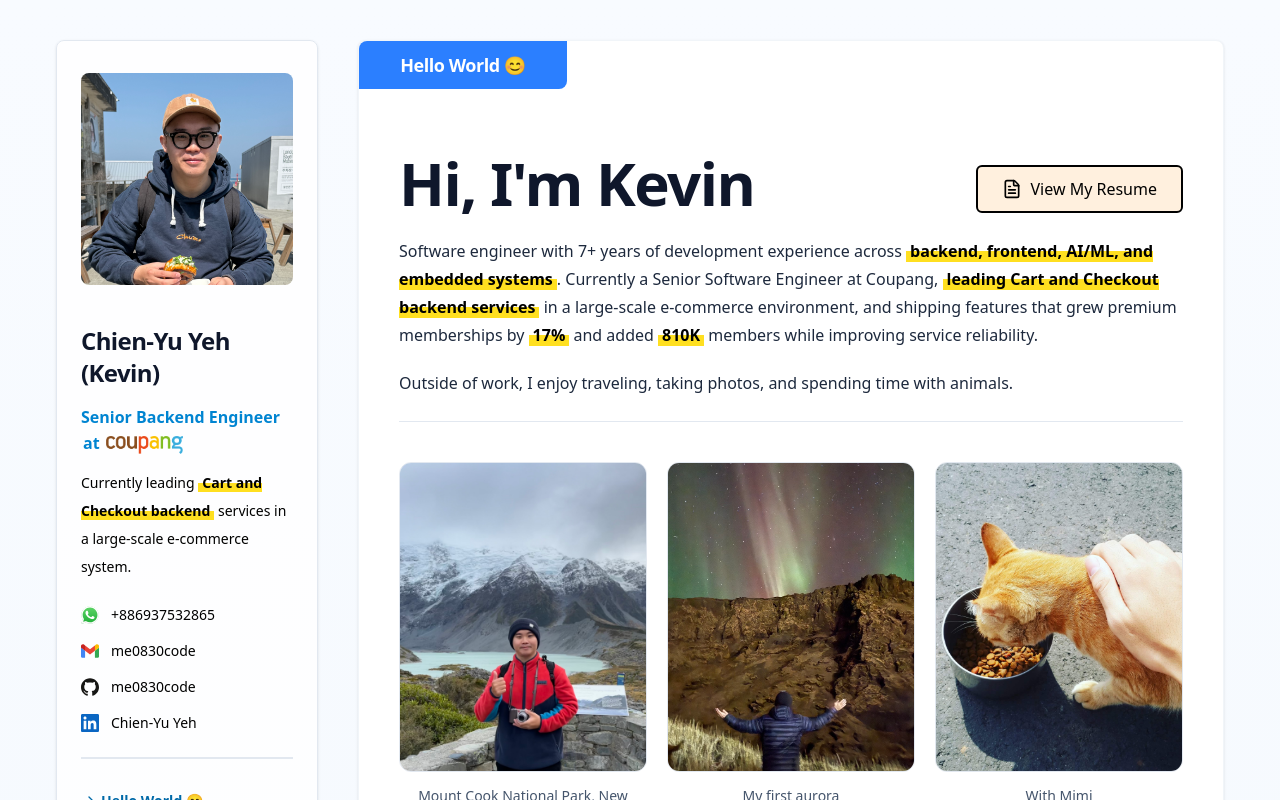
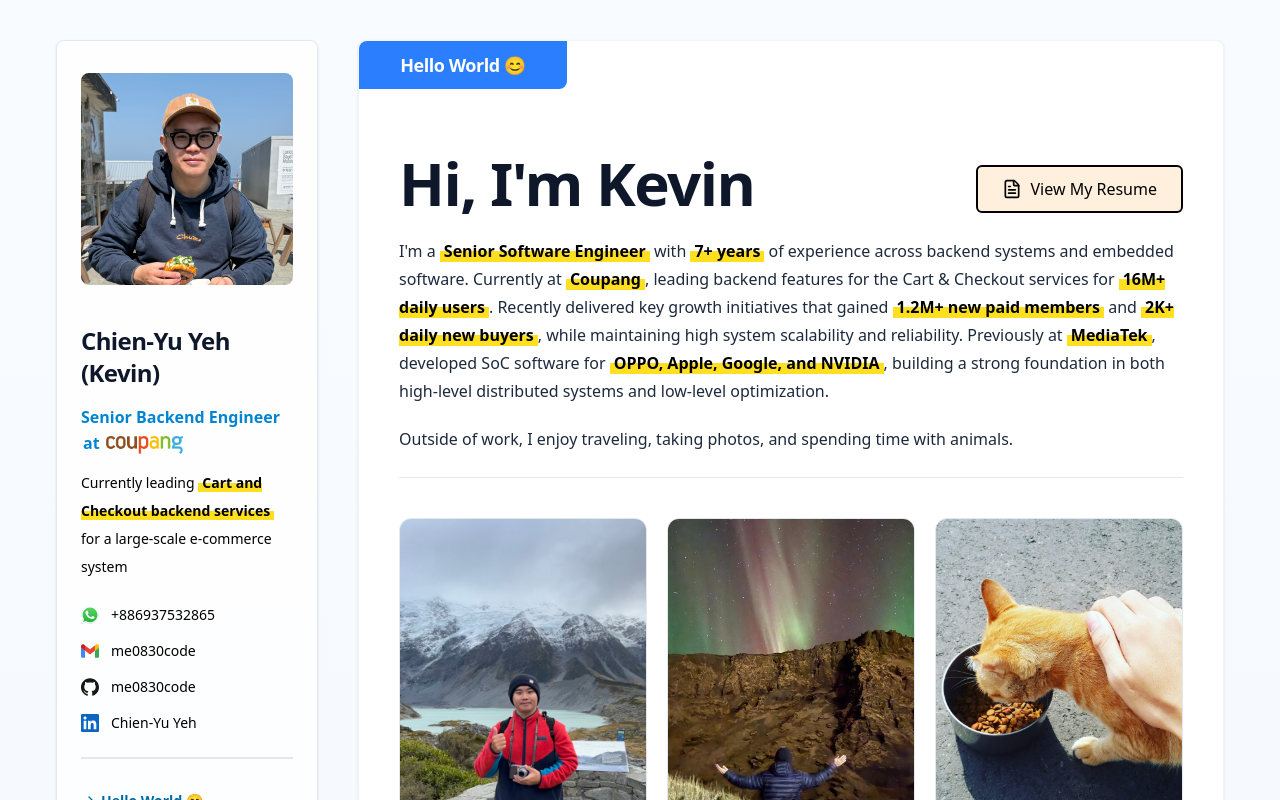
Before and after one commit to me0830code/me0830code.github.io, a React (Vite) app: page / in a window 1280 px wide. Shown: the top 800 px of the page. Built offline with nearby package versions, Linux system fonts and the light colour scheme.

Commit message:
Update info data

```diff
--- a/src/data/personalData/personalData.ts
+++ b/src/data/personalData/personalData.ts
@@ -6,9 +6,9 @@
     MY_NAME: "Chien-Yu Yeh (Kevin)",
     MY_EN_NAME: "Kevin",
     CURRENT_TITLE: "Senior Backend Engineer",
-    BRIEF_INTRO: "Currently leading **Cart and Checkout backend** services in a large-scale e-commerce system.",
+    BRIEF_INTRO: "Currently leading **Cart and Checkout backend services** for a large-scale e-commerce system",
     DETAIL_INFO: [
-        "Software engineer with 7+ years of development experience across **backend, frontend, AI/ML, and embedded systems**. Currently a Senior Software Engineer at Coupang, **leading Cart and Checkout backend services** in a large-scale e-commerce environment, and shipping features that grew premium memberships by **17%** and added **810K** members while improving service reliability.",
+        "I'm a **Senior Software Engineer** with **7+ years** of experience across backend systems and embedded software. Currently at **Coupang**, leading backend features for the Cart & Checkout services for **16M+ daily users**. Recently delivered key growth initiatives that gained **1.2M+ new paid members** and **2K+ daily new buyers**, while maintaining high system scalability and reliability. Previously at **MediaTek**, developed SoC software for **OPPO, Apple, Google, and NVIDIA**, building a strong foundation in both high-level distributed systems and low-level optimization.",
         "Outside of work, I enjoy traveling, taking photos, and spending time with animals.",
     ],
     LOCATION: "📍 Taiwan",
```
